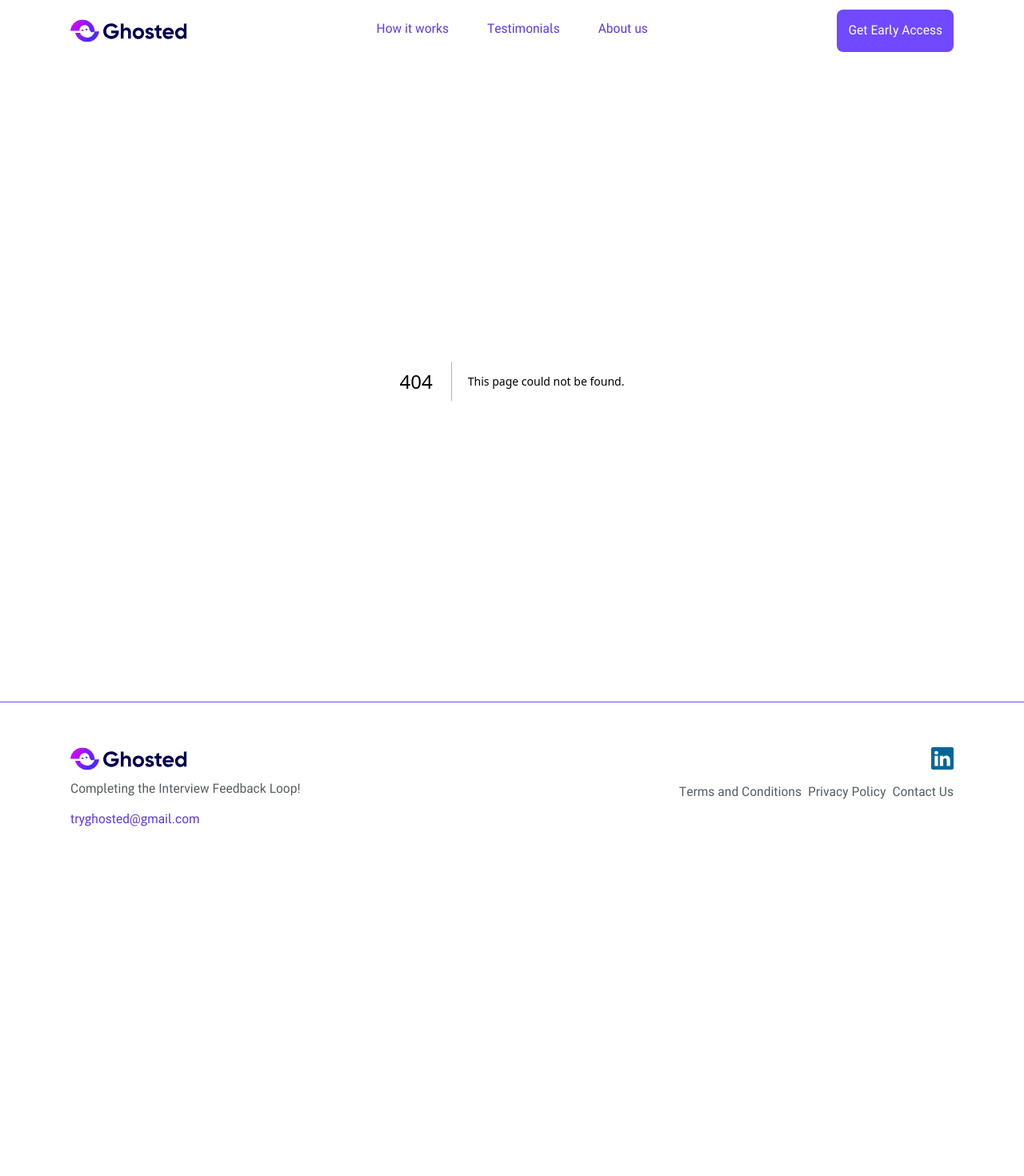
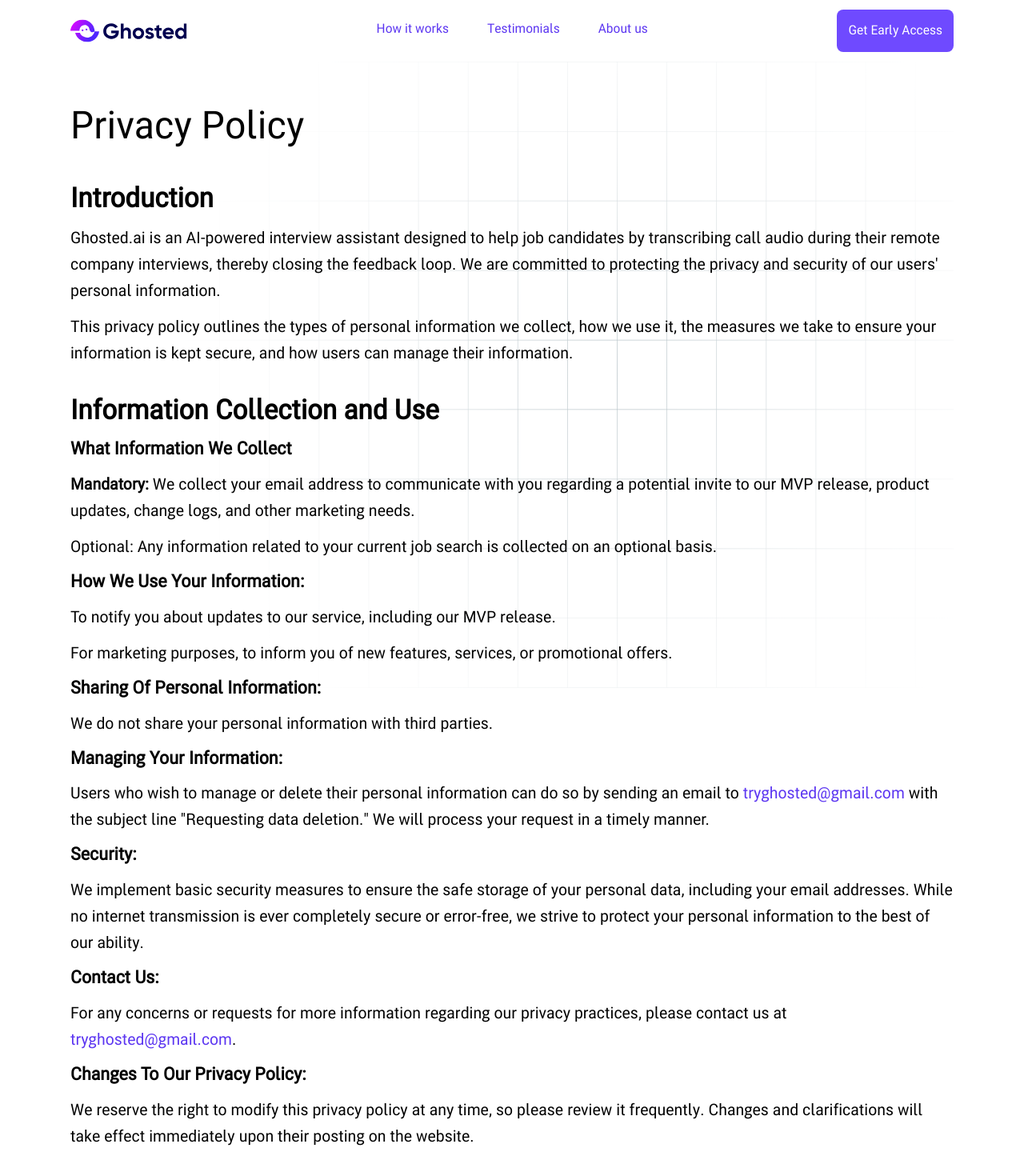
Before and after one commit to tryghosted/frontend, a Next.js app: page /privacy-policy in a window 1280 px wide. Before the commit this address had no page. Shown: the top 1470 px of the page at 80% size. Before the commit the page ends 1094 px from the top, so only its background shows below. Built offline with nearby package versions, Linux system fonts and the light colour scheme.

Commit message:
Added privacy policy page

```diff
--- a/package.json
+++ b/package.json
@@ -10,8 +10,8 @@
   },
   "dependencies": {
     "@headlessui/react": "^1.7.18",
-    "@mantine/core": "^7.5.1",
-    "@mantine/hooks": "^7.5.1",
+    "@mantine/core": "^7.5.3",
+    "@mantine/hooks": "^7.5.3",
     "@tabler/icons-react": "^2.47.0",
     "@vercel/postgres": "^0.7.2",
     "next": "14.1",
--- a/src/app/about/page.tsx
+++ b/src/app/about/page.tsx
@@ -1,4 +1,4 @@
-import { Title, Text, Space } from "@mantine/core";
+import { Title, Text, Space, List } from "@mantine/core";
 
 export default function About() {
   return (
@@ -96,10 +96,8 @@ export default function About() {
         <Space h="sm" />
 
         <Text size="lg">
-          <ul>
-            <li>Average Number of Job Applicants: 250</li>
-            <li>Average Number of Applicants Selected for Screening: 6-10</li>
-          </ul>
+          <Text size="lg">Average Number of Job Applicants: 250</Text>
+          <Text size="lg">Average Number of Applicants Selected for Screening: 6-10</Text>
         </Text>
 
         <Space h="sm" />
--- a/src/app/components/footer.module.css
+++ b/src/app/components/footer.module.css
@@ -17,6 +17,7 @@
   font-style: normal;
   font-weight: 500;
   line-height: 120%; /* 19.2px */
+  cursor: pointer;
 }
 .link:hover {
   text-decoration: underline;
--- a/src/app/components/footer.tsx
+++ b/src/app/components/footer.tsx
@@ -37,17 +37,12 @@ export default function Footer() {
           </ul>
           <ul className="flex flex-col md:flex-row md:justify-end gap-2">
             <li>
-              <a className={styles.link} href="#">
-                Terms and Conditions
-              </a>
-            </li>
-            <li>
-              <a className={styles.link} href="#">
+              <a className={styles.link} href="/privacy-policy">
                 Privacy Policy
               </a>
             </li>
             <li>
-              <a className={styles.link} href="#">
+              <a className={styles.link} href="mailto:tryghosted@gmail.com">
                 Contact Us
               </a>
             </li>
--- /dev/null
+++ b/src/app/privacy-policy/page.tsx
@@ -0,0 +1,139 @@
+import { Title, Text, Space, List } from "@mantine/core";
+
+export default function About() {
+  return (
+    <main className="bg-grid bg-no-repeat">
+      <section className="py-7 lg:py-14">
+        <h1 className="text-3xl md:text-5xl lg:pr-2 mb-3">Privacy Policy</h1>
+
+        <Space h="xl" />
+
+        <Title>Introduction</Title>
+
+        <Space h="sm" />
+
+        <Text size="xl">
+          Ghosted.ai is an AI-powered interview assistant designed to help job
+          candidates by transcribing call audio during their remote company
+          interviews, thereby closing the feedback loop. We are committed to
+          protecting the privacy and security of our users' personal
+          information.
+        </Text>
+
+        <Space h="sm" />
+
+        <Text size="xl">
+          This privacy policy outlines the types of personal information we
+          collect, how we use it, the measures we take to ensure your
+          information is kept secure, and how users can manage their
+          information.
+        </Text>
+
+        <Space h="xl" />
+
+        <Title>Information Collection and Use</Title>
+
+        <Space h="sm" />
+
+        <Title order={3}>What Information We Collect</Title>
+
+        <Space h="sm" />
+        <Text size="xl">
+          <b>Mandatory:</b> We collect your email address to communicate with
+          you regarding a potential invite to our MVP release, product updates,
+          change logs, and other marketing needs.
+        </Text>
+
+        <Space h="sm" />
+
+        <Text size="xl">
+          Optional: Any information related to your current job search is
+          collected on an optional basis.
+        </Text>
+
+        <Space h="sm" />
+
+        <Title order={3}>How We Use Your Information:</Title>
+
+        <Space h="sm" />
+
+        <Text size="xl">
+          To notify you about updates to our service, including our MVP release.
+        </Text>
+
+        <Space h="sm" />
+
+        <Text size="xl">
+          For marketing purposes, to inform you of new features, services, or
+          promotional offers.
+        </Text>
+
+        <Space h="sm" />
+
+        <Title order={3}>Sharing Of Personal Information:</Title>
+
+        <Space h="sm" />
+
+        <Text size="xl">
+          We do not share your personal information with third parties.
+        </Text>
+
+        <Space h="sm" />
+
+        <Title order={3}>Managing Your Information:</Title>
+
+        <Space h="sm" />
+
+        <Text size="xl">
+          Users who wish to manage or delete their personal information can do
+          so by sending an email to{" "}
+          <a href="mailto:tryghosted@gmail.com" target="_blank">
+            tryghosted@gmail.com
+          </a>{" "}
+          with the subject line "Requesting data deletion." We will process your
+          request in a timely manner.
+        </Text>
+
+        <Space h="sm" />
+
+        <Title order={3}>Security:</Title>
+
+        <Space h="sm" />
+
+        <Text size="xl">
+          We implement basic security measures to ensure the safe storage of
+          your personal data, including your email addresses. While no internet
+          transmission is ever completely secure or error-free, we strive to
+          protect your personal information to the best of our ability.
+        </Text>
+
+        <Space h="sm" />
+
+        <Title order={3}>Contact Us:</Title>
+
+        <Space h="sm" />
+
+        <Text size="xl">
+          For any concerns or requests for more information regarding our
+          privacy practices, please contact us at{" "}
+          <a href="mailto:tryghosted@gmail.com" target="_blank">
+            tryghosted@gmail.com
+          </a>
+          .
+        </Text>
+
+        <Space h="sm" />
+
+        <Title order={3}>Changes To Our Privacy Policy:</Title>
+
+        <Space h="sm" />
+
+        <Text size="xl">
+          We reserve the right to modify this privacy policy at any time, so
+          please review it frequently. Changes and clarifications will take
+          effect immediately upon their posting on the website.
+        </Text>
+      </section>
+    </main>
+  );
+}
```
Also changed, not shown: 1 other file (tests, documents, lock files or other folders).
